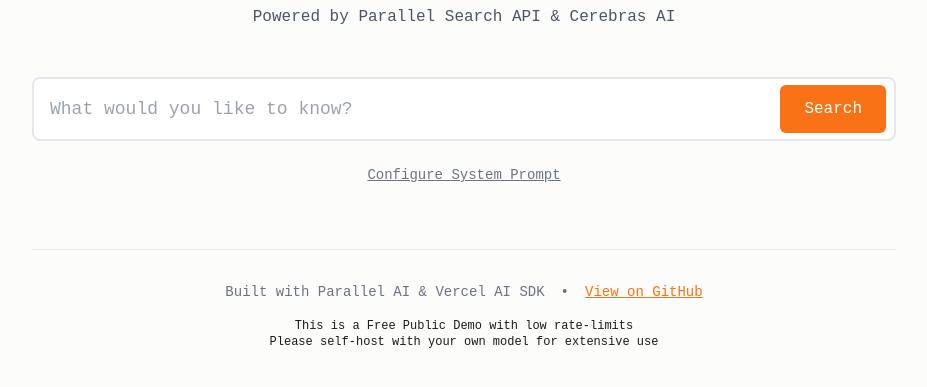
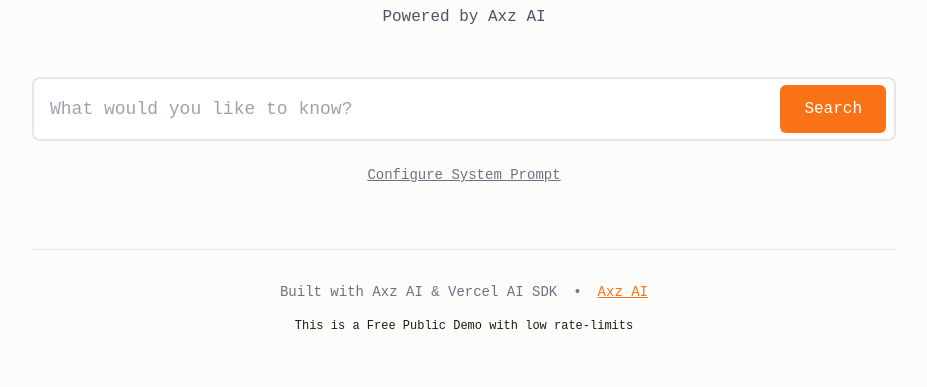
Before and after one commit to Lone333/web-research-agent, a website: page index.html in a window 1280 px wide. Shown: the part 155-542 px from the top of the page, without its empty margins (176-1103 px from the left). Drawn offline with nearby package versions, Linux system fonts and the light colour scheme; a web font is replaced by a local one.

Commit message:
Update index.html

```diff
--- a/index.html
+++ b/index.html
@@ -305,7 +305,7 @@
             <img src="https://assets.p0web.com/dark-parallel-symbol-270.svg" alt="Parallel"
                 class="mx-auto mb-4 w-12 h-12 sm:w-16 sm:h-16">
             <h1 class="heading-font text-2xl sm:text-4xl font-bold mb-2">Web Search Agent</h1>
-            <p class="text-gray-600 text-sm sm:text-base">Powered by Parallel Search API & Cerebras AI</p>
+            <p class="text-gray-600 text-sm sm:text-base">Powered by Axz AI</p>
         </div>
 
         <!-- Search Interface -->
@@ -353,19 +353,18 @@
         <footer class="mt-12 sm:mt-16 pt-6 sm:pt-8 border-t border-gray-200 text-center">
             <div
                 class="flex flex-col sm:flex-row items-center justify-center gap-2 sm:gap-4 text-xs sm:text-sm text-gray-500">
-                <span>Built with Parallel AI & Vercel AI SDK</span>
+                <span>Built with Axz AI & Vercel AI SDK</span>
 
 
                 <span class="hidden sm:inline">•</span>
-                <a href="https://github.com/parallel-web/parallel-cookbook/tree/main/typescript-recipes/parallel-search-agent"
+                <a href="https://www.axz.ai"
                     target="_blank" class="text-orange-500 hover:text-orange-600 underline">
-                    View on GitHub
+                    Axz AI
                 </a>
             </div>
             <div class="flex mt-4 justify-center text-xs text-center">
-                <p>This is a Free Public Demo with low rate-limits <br>Please self-host with your own model for
-                    extensive
-                    use</p>
+                <p>This is a Free Public Demo with low rate-limits <br>
+                </p>
             </div>
 
         </footer>
```
